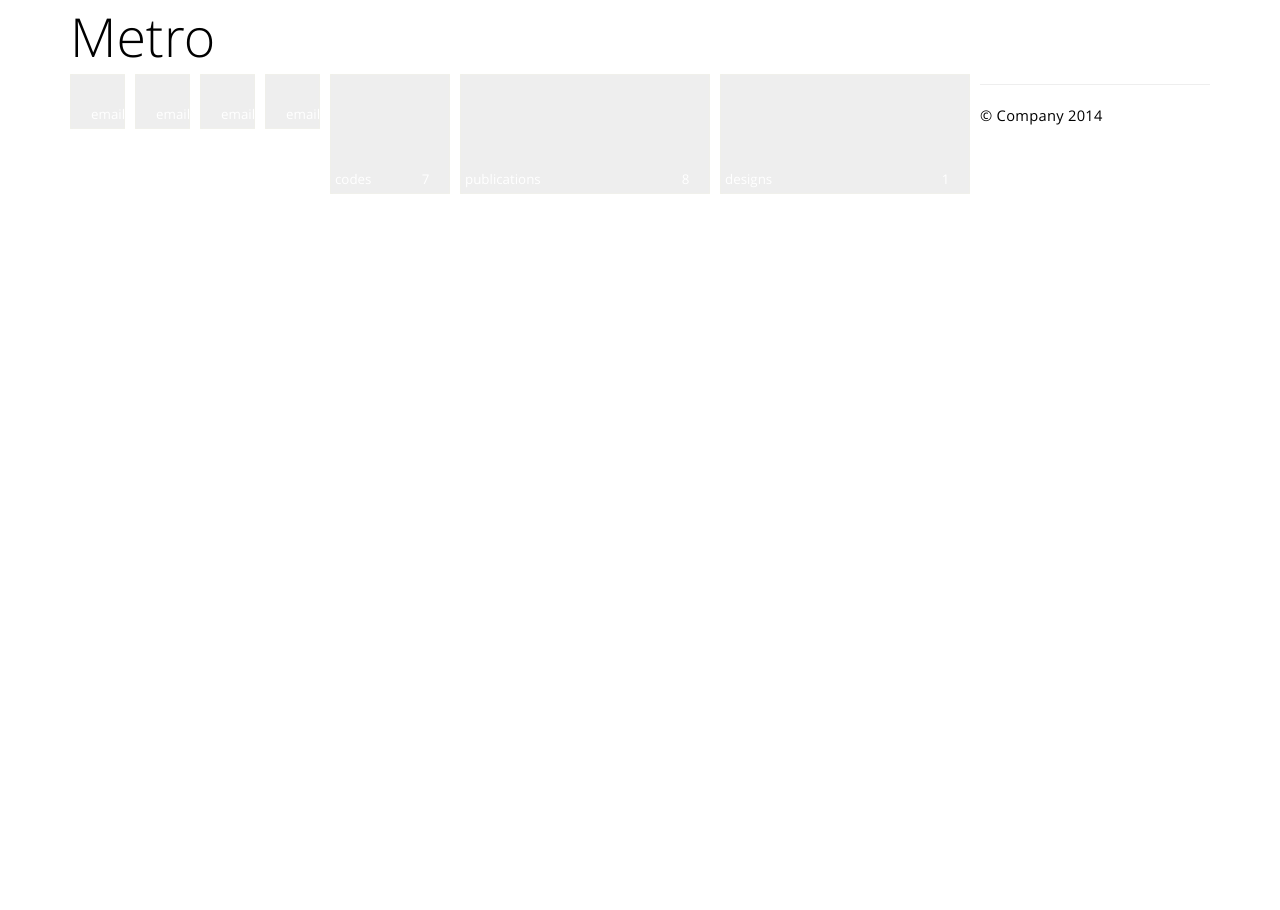
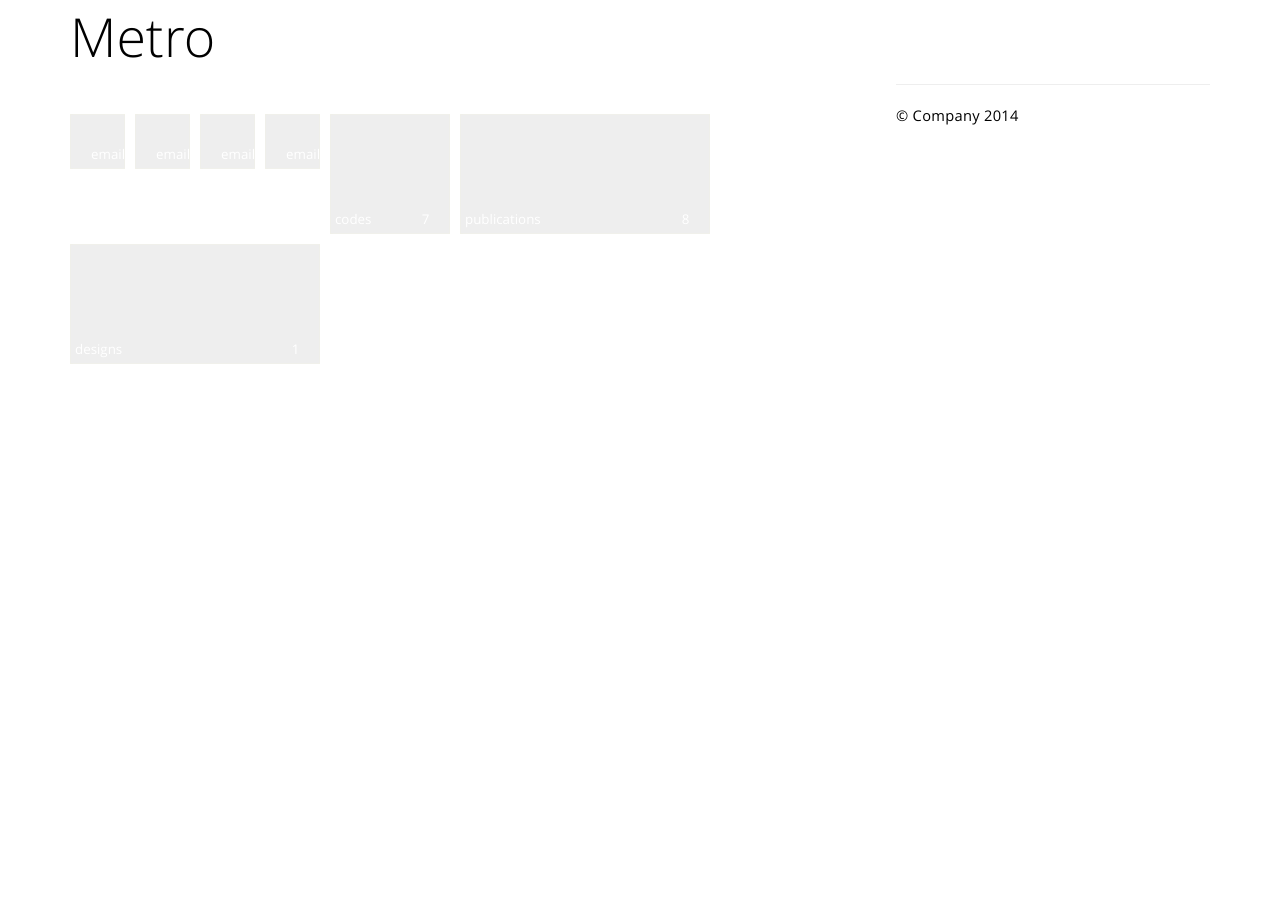
Before and after one commit to alexhagen/alexhagen.github.io, a Jekyll site: the page built from metro.md, in a window 1280 px wide. Built offline with Jekyll 4.4.1, drawn with Linux system fonts in a browser that asks for light colours.

Commit message:
playing with sizes

```diff
--- a/metro.md
+++ b/metro.md
@@ -15,6 +15,8 @@ permalink: /metro/
 {% for post in site.categories.designs %}
    {% capture designs_count %} {{ designs_count | plus: 1 }} {% endcapture %}
 {% endfor %}
+
+<div class="tile-group six">
 
 <div class="tile half">
     <div class="brand">
@@ -66,3 +68,5 @@ permalink: /metro/
     	</div>
     </div>
 </div>
+
+</div>
```
